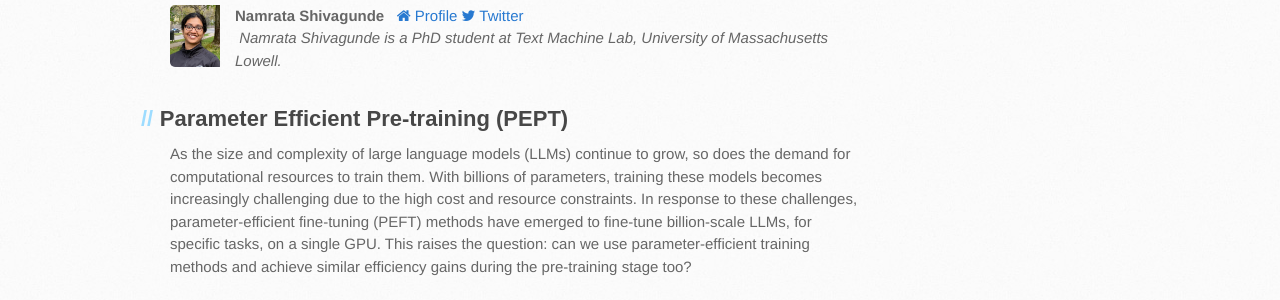
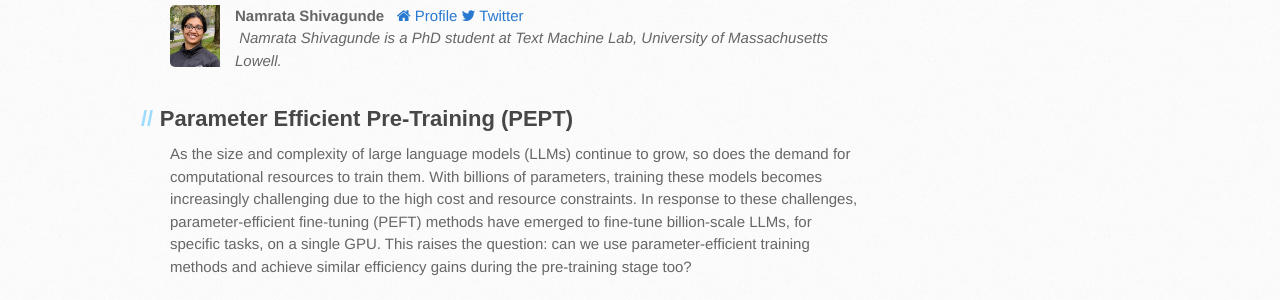
Before and after one commit to text-machine-lab/blog, a Jekyll site: the page docs/2024/pept_relora_n_galore/index.html, which Jekyll copies as it is, in a window 1280 px wide and 900 px high. Shown: the part 441-741 px from the top of the window. Built offline with Jekyll 4.4.1, drawn with Linux system fonts in a browser that asks for light colours; nearby versions of some CDN libraries; a script that is not in the unit is left out; comment, search, counter and statistics services are not loaded.

```diff
--- a/docs/2024/pept_relora_n_galore/index.html
+++ b/docs/2024/pept_relora_n_galore/index.html
@@ -147,7 +147,7 @@ alt="Web Analytics"></a></div></noscript>
 
 
 
-<h2 id="intro">Parameter Efficient Pre-training (PEPT)</h2>
+<h2 id="intro">Parameter Efficient Pre-Training (PEPT)</h2>
 	<p>As the size and complexity of large language models (LLMs) continue to grow, so does the demand for computational resources to train them. With billions of parameters, training these models becomes increasingly challenging due to the high cost and resource constraints. In response to these challenges, parameter-efficient fine-tuning (PEFT) methods have emerged to fine-tune billion-scale LLMs, for specific tasks, on a single GPU. This raises the question: can we use parameter-efficient training methods and achieve similar efficiency gains during the pre-training stage too?</p>
 	<p>Parameter-efficient pre-training (PEPT) is an emerging area of research that explores techniques for pre-training LLMs with fewer parameters. Multiple studies suggest that neural network training is either low-rank or has multiple phrases with initially high-rank and subsequent low-rank training (Aghajanyan et al., 2021, Arora et al., 2019, Frankle et al., 2019). This suggests that parameter-efficient training methods can be used to pre-train LLMs.</p>
 	<p>ReLoRA (Lialin et. al, 2023)  is the first parameter-efficient training method used to pre-train large language models. ReLoRA uses LoRA decomposition, merges and resets the values of the LoRA matrices multiple times during training, increasing the total rank of the update. Another recent advance in PEPT is GaLore (Zhao et. al, 2024). In GaLore, the gradient is projected into its lower rank form, updated using an optimizer, and projected back to its original shape, reducing the memory requirement for pre-training LLMs.</p>
```
